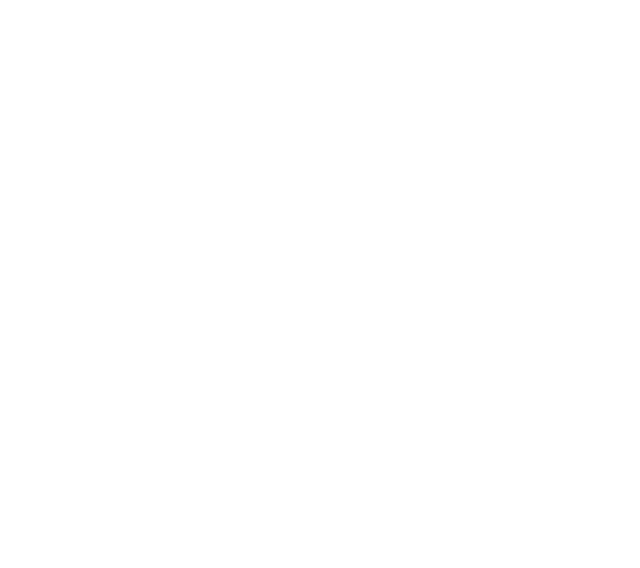
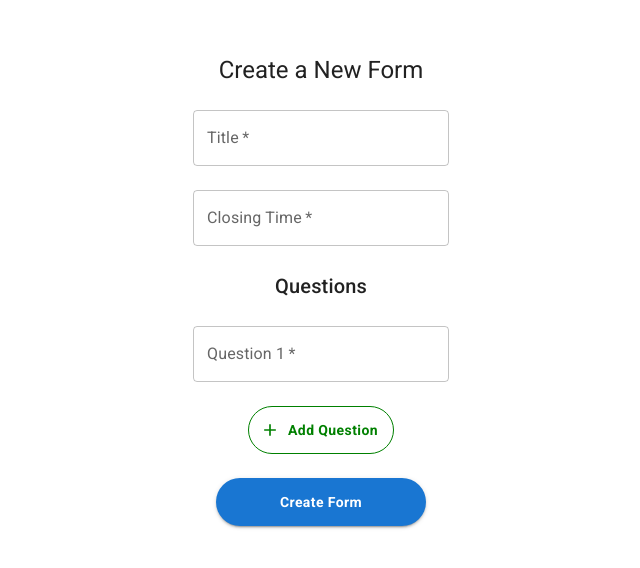
Before and after one commit to VanityEv/zpi-webapp, a React (Vite) app: page /form/create in a window 1280 px wide. Before the commit this address had no page. Shown: the part 102-670 px from the top of the page, without its empty margins (319-959 px from the left). Built offline with nearby package versions, Linux system fonts and the light colour scheme; no server answers.

Commit message:
Add form creation panel

```diff
--- a/package.json
+++ b/package.json
@@ -4,7 +4,7 @@
   "version": "0.0.0",
   "type": "module",
   "scripts": {
-    "dev": "vite",
+    "dev": "vite --host",
     "build": "tsc -b && vite build",
     "lint": "eslint .",
     "preview": "vite preview"
@@ -16,8 +16,10 @@
     "@hookform/resolvers": "^3.9.1",
     "@mui/icons-material": "^6.1.9",
     "@mui/material": "^6.1.9",
+    "@mui/x-date-pickers": "^7.23.1",
     "axios": "^1.7.8",
     "classnames": "^2.5.1",
+    "moment": "^2.30.1",
     "prettier": "^3.4.1",
     "react": "^18.3.1",
     "react-dom": "^18.3.1",
--- a/src/App.tsx
+++ b/src/App.tsx
@@ -4,6 +4,10 @@
 import { Login } from './views/Login';
 import { useMemo } from 'react';
 import { Home } from './views/Home';
+import { FormCreate } from './views/form/FormCreate';
+import { LocalizationProvider } from '@mui/x-date-pickers';
+import { AdapterMoment } from '@mui/x-date-pickers/AdapterMoment';
+
 
 function App() {
   const theme = useMemo(
@@ -51,16 +55,19 @@
   );
   return (
     <ThemeProvider theme={theme}>
+      <LocalizationProvider dateAdapter={AdapterMoment}>
         <CssBaseline />
         <Box sx={{ width: '100vw', height: '100vh' }}>
           <Router>
             <Routes>
-            <Route path="/" element={<Home/>}/>
+              <Route path="/" element={<Home />} />
               <Route path='/login' element={<Login />} />
               <Route path='/register' element={<Register />} />
+              <Route path="/form/create" element={<FormCreate />} />
             </Routes>
           </Router>
         </Box>
+      </LocalizationProvider>
     </ThemeProvider>
   );
 }
--- /dev/null
+++ b/src/components/CreateFormPanel/CreateFormPanel.tsx
@@ -0,0 +1,250 @@
+import { Box, Typography, Stack, TextField, Button, IconButton } from '@mui/material';
+import { useForm, useFieldArray, Controller } from 'react-hook-form';
+import { z } from 'zod';
+import { zodResolver } from '@hookform/resolvers/zod';
+import useAxios from '../../hooks/useAxios';
+import { toast } from 'react-toastify';
+import "react-toastify/dist/ReactToastify.css";
+import { AxiosError } from 'axios';
+import AddIcon from '@mui/icons-material/Add';
+import RemoveIcon from '@mui/icons-material/Remove';
+import { DateTimePicker } from '@mui/x-date-pickers';
+import moment from 'moment';
+import { getAuthHeader } from '../../utils/utils';
+import { useState } from 'react';
+import { useNavigate } from 'react-router-dom';
+
+export const CreateFormPanel = () => {
+    const { axiosRequest } = useAxios();
+    const navigate = useNavigate();
+    const [isFormCreated, setIsFormCreated] = useState(false);
+
+    const now = new Date();
+    const oneYearFromNow = new Date();
+    oneYearFromNow.setFullYear(oneYearFromNow.getFullYear() + 1);
+
+    const FormSchema = z.object({
+        title: z.string().min(2, { message: 'Please enter a valid title.' }),
+        closingTime: z.date({ required_error: 'Please select a valid closing time.' })
+            .refine(
+                (date) => date > now,
+                { message: 'Closing time must be in the future.' }
+            )
+            .refine(
+                (date) => date <= oneYearFromNow,
+                { message: 'Closing time cannot be more than one year in the future.' }
+            ),
+        questions: z.array(
+            z.object({
+                value: z.string().min(1, { message: 'Question cannot be empty.' })
+            })
+        ).min(1, { message: 'At least one question is required.' })
+    });
+
+    type FormInput = z.infer<typeof FormSchema>;
+
+    const {
+        register,
+        handleSubmit,
+        formState: { errors, isSubmitting },
+        control,
+        reset
+    } = useForm<FormInput>({
+        resolver: zodResolver(FormSchema),
+        defaultValues: {
+            title: '',
+            closingTime: undefined,
+            questions: [{ value: '' }]
+        },
+        mode: 'onSubmit',
+    });
+
+    const { fields, append, remove } = useFieldArray({
+        control,
+        name: 'questions'
+    });
+
+    const onSubmit = async (data: FormInput) => {
+        try {
+            const payload = {
+                ...data,
+                closingTime: data.closingTime.toISOString(),
+                questions: data.questions.map(q => q.value),
+            };
+            await axiosRequest("POST", "forms", payload, getAuthHeader());
+            toast.success("Form created successfully!");
+            setIsFormCreated(true);
+        } catch (error) {
+            if (error instanceof AxiosError) {
+                toast.error(error.response?.data);
+            } else {
+                toast.error("Form creation failed!");
+            }
+        }
+    };
+
+    const handleCreateAnother = () => {
+        reset({
+            title: '',
+            closingTime: undefined,
+            questions: [{ value: '' }]
+        });
+        setIsFormCreated(false);
+    }
+
+    const handleReturnHome = () => {
+        navigate('/');
+    }
+
+    const renderSuccess = () => (
+        <>
+            <Typography variant="h6" color="success.main">
+                Your form was created successfully!
+            </Typography>
+            <Button
+                variant="contained"
+                color="primary"
+                onClick={handleReturnHome}
+            >
+                Go to Home Page
+            </Button>
+            <Button
+                variant="outlined"
+                color="success"
+                onClick={handleCreateAnother}
+                sx={{
+                    borderColor: 'green',
+                    color: 'green',
+                    ':hover': {
+                        borderColor: 'darkgreen',
+                        backgroundColor: 'rgba(0, 128, 0, 0.04)',
+                    },
+                }}
+            >
+                Create Another Form
+            </Button>
+        </>
+    )
+
+    const renderForm = () => (
+        <>
+            <TextField
+                aria-label="title-field"
+                required
+                error={Boolean(errors.title)}
+                helperText={errors.title?.message}
+                label="Title"
+                {...register('title')}
+            />
+
+            <Controller
+                name="closingTime"
+                control={control}
+                render={({ field }) => (
+                    <DateTimePicker
+                        label="Closing Time"
+                        slotProps={{
+                            textField: {
+                                error: Boolean(errors.closingTime),
+                                helperText: errors.closingTime?.message,
+                                required: true,
+                            }
+                        }}
+                        value={field.value ? moment(field.value) : null}
+                        onChange={(newValue) => {
+                            field.onChange(newValue?.toDate() ?? null);
+                        }}
+                    />
+                )}
+            />
+
+            <Typography variant="h6">Questions</Typography>
+
+            {fields.map((field, index) => (
+                <Box key={field.id} sx={{ display: 'flex', width: '100%', alignItems: 'center' }}>
+                    <TextField
+                        fullWidth
+                        required
+                        error={Boolean(errors.questions?.[index]?.value)}
+                        helperText={errors.questions?.[index]?.value?.message}
+                        label={`Question ${index + 1}`}
+                        {...register(`questions.${index}.value`)}
+                    />
+                    {fields.length > 1 && (
+                        <IconButton
+                            aria-label="remove-question"
+                            color="error"
+                            onClick={() => remove(index)}
+                            sx={{ ml: 1 }}
+                        >
+                            <RemoveIcon />
+                        </IconButton>
+                    )}
+                </Box>
+            ))}
+
+            <Button
+                variant="outlined"
+                startIcon={<AddIcon />}
+                onClick={() => append({ value: '' })}
+                color="success"
+                sx={{
+                    borderColor: 'green',
+                    color: 'green',
+                    ':hover': {
+                        borderColor: 'darkgreen',
+                        backgroundColor: 'rgba(0, 128, 0, 0.04)',
+                    },
+                }}
+            >
+                Add Question
+            </Button>
+
+            <Button
+                type="submit"
+                variant="contained"
+                disabled={isSubmitting}
+                sx={{ mt: 3, mb: 2, px: 8 }}
+            >
+                Create Form
+            </Button>
+        </>
+    )
+
+    return (
+        <Box
+            sx={{
+                display: 'flex',
+                height: '100%',
+                flexDirection: 'column',
+                alignItems: 'center',
+                justifyContent: 'center',
+            }}
+        >
+            <Typography component="h1" variant="h5">
+                Create a New Form
+            </Typography>
+            <Box
+                component="form"
+                noValidate
+                onSubmit={handleSubmit(onSubmit)}
+                sx={{ mt: 3, pb: 2, width: { xs: '75%', md: '20%' } }}
+            >
+                <Stack
+                    spacing={3}
+                    width="100%"
+                    sx={{
+                        display: 'flex',
+                        justifyContent: 'center',
+                        alignItems: 'center',
+                    }}
+                >
+                    {isFormCreated
+                        ? renderSuccess()
+                        : renderForm()
+                    }
+                </Stack>
+            </Box>
+        </Box>
+    );
+};
--- a/src/components/LoginPanel/LoginPanel.tsx
+++ b/src/components/LoginPanel/LoginPanel.tsx
@@ -37,7 +37,7 @@
       toast.success('Login successful!');
       setCookie('token', response?.data.access_token)
     } catch (error) {
-      if(error instanceof AxiosError) {
+      if (error instanceof AxiosError) {
         toast.error(error.response?.data.message || 'An error occurred while logging in.')
       }
       else {
--- /dev/null
+++ b/src/utils/utils.ts
@@ -0,0 +1,10 @@
+import { Cookies } from "typescript-cookie";
+
+export const getAuthHeader = () => {
+  const token = Cookies.get('token');
+  return {
+    headers: {
+      Authorization: `Bearer ${token}`,
+    },
+  };
+}
--- a/src/views/Home.tsx
+++ b/src/views/Home.tsx
@@ -14,13 +14,13 @@
                 <Typography variant="h4" gutterBottom>
                     ZPI Projekt
                 </Typography>
-                <Box sx={{display:'flex', flexDirection:'column', alignItems:'center', justifyContent:'center', gap:2}}>
+                <Box sx={{ display: 'flex', flexDirection: 'column', alignItems: 'center', justifyContent: 'center', gap: 2 }}>
                     <Button
                         variant="contained"
                         color="primary"
                         component={Link}
                         to="/register"
-                        sx={{width:'100%'}}
+                        sx={{ width: '100%' }}
                     >
                         Register
                     </Button>
@@ -29,9 +29,18 @@
                         color="primary"
                         component={Link}
                         to="/login"
-                        sx={{width: '100%', px:'2rem'}}
+                        sx={{ width: '100%', px: '2rem' }}
                     >
                         Login
+                    </Button>
+                    <Button
+                        variant="contained"
+                        color="primary"
+                        component={Link}
+                        to="/form/create"
+                        sx={{ width: '100%', px: '2rem' }}
+                    >
+                        Create Form
                     </Button>
                 </Box>
             </Box>
--- a/src/views/Login.tsx
+++ b/src/views/Login.tsx
@@ -4,9 +4,9 @@
 
 export const Login = () => {
   return (
-    <Box sx={{height:'100%', width: '100%'}}>
-        <LoginPanel/>
-        <ToastContainer />
+    <Box sx={{ height: '100%', width: '100%' }}>
+      <LoginPanel />
+      <ToastContainer />
     </Box>
   )
 }
--- /dev/null
+++ b/src/views/form/FormCreate.tsx
@@ -0,0 +1,12 @@
+import { Box } from '@mui/material';
+import { ToastContainer } from 'react-toastify';
+import { CreateFormPanel } from '../../components/CreateFormPanel/CreateFormPanel';
+
+export const FormCreate = () => {
+  return (
+    <Box sx={{ height: '100%', width: '100%' }}>
+      <CreateFormPanel />
+      <ToastContainer />
+    </Box>
+  );
+};
```
Also changed, not shown: 2 other files (tests, documents, lock files or other folders). Lines whose indentation alone changed are shown as unchanged.
